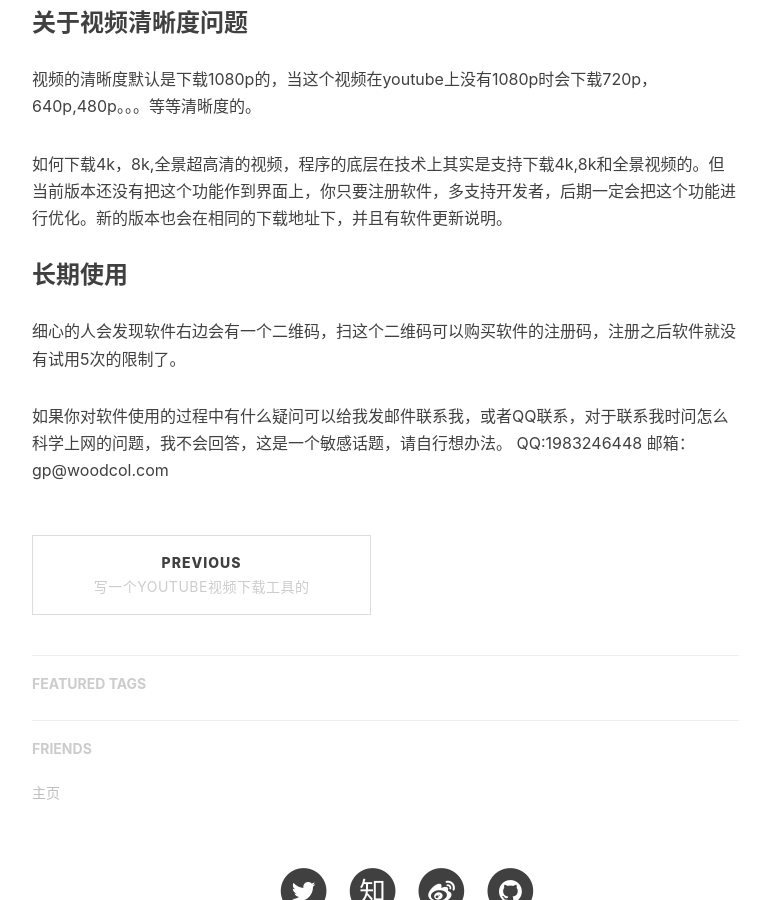
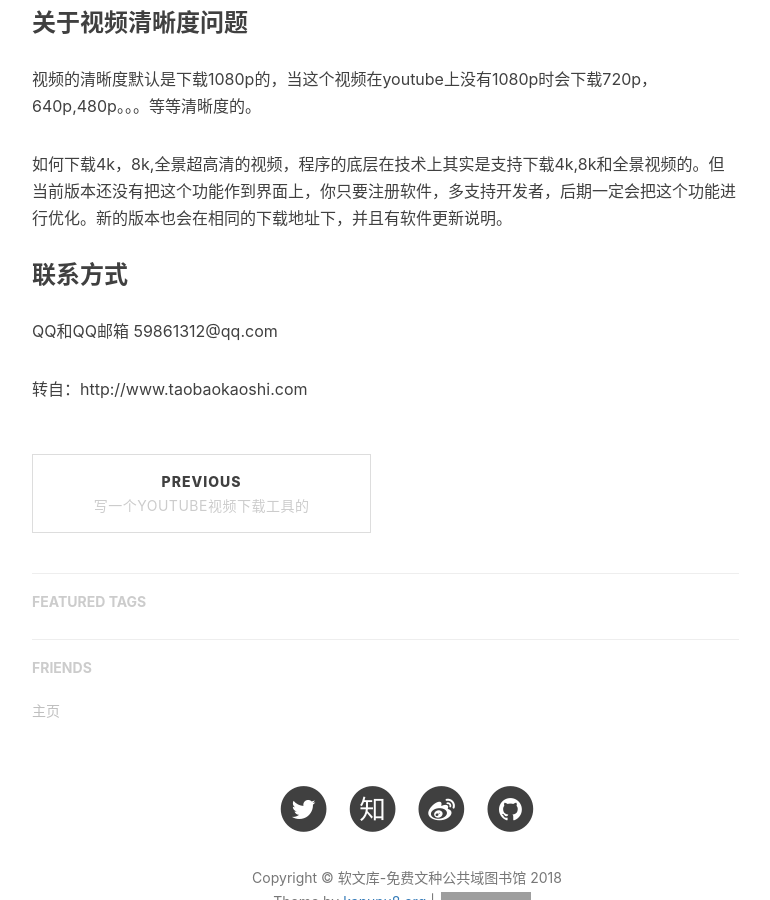
Before and after one commit to yuxiaoming1985/ruanwenku, a Jekyll site: the page built from _posts/2018-04-22-youtubetoolt.markdown, in a window 1280 px wide and 900 px high, scrolled down 4460 px. Shown: the whole window, without its empty margins (233-1003 px from the left). Built offline with Jekyll 4.4.1, drawn with Linux system fonts in a browser that asks for light colours; nearby versions of some CDN libraries; comment, search, counter and statistics services are not loaded; grey boxes are pictures that could not be loaded.

Commit message:
Update 2018-04-22-youtubetoolt.markdown

```diff
--- a/_posts/2018-04-22-youtubetoolt.markdown
+++ b/_posts/2018-04-22-youtubetoolt.markdown
@@ -78,10 +78,8 @@
 
 如何下载4k，8k,全景超高清的视频，程序的底层在技术上其实是支持下载4k,8k和全景视频的。但当前版本还没有把这个功能作到界面上，你只要注册软件，多支持开发者，后期一定会把这个功能进行优化。新的版本也会在相同的下载地址下，并且有软件更新说明。
 
-### 长期使用 ###
+### 联系方式 ###
+QQ和QQ邮箱
+59861312@qq.com
 
-细心的人会发现软件右边会有一个二维码，扫这个二维码可以购买软件的注册码，注册之后软件就没有试用5次的限制了。
-
-如果你对软件使用的过程中有什么疑问可以给我发邮件联系我，或者QQ联系，对于联系我时问怎么科学上网的问题，我不会回答，这是一个敏感话题，请自行想办法。
-QQ:1983246448
-邮箱：gp@woodcol.com
+转自：http://www.taobaokaoshi.com
```
